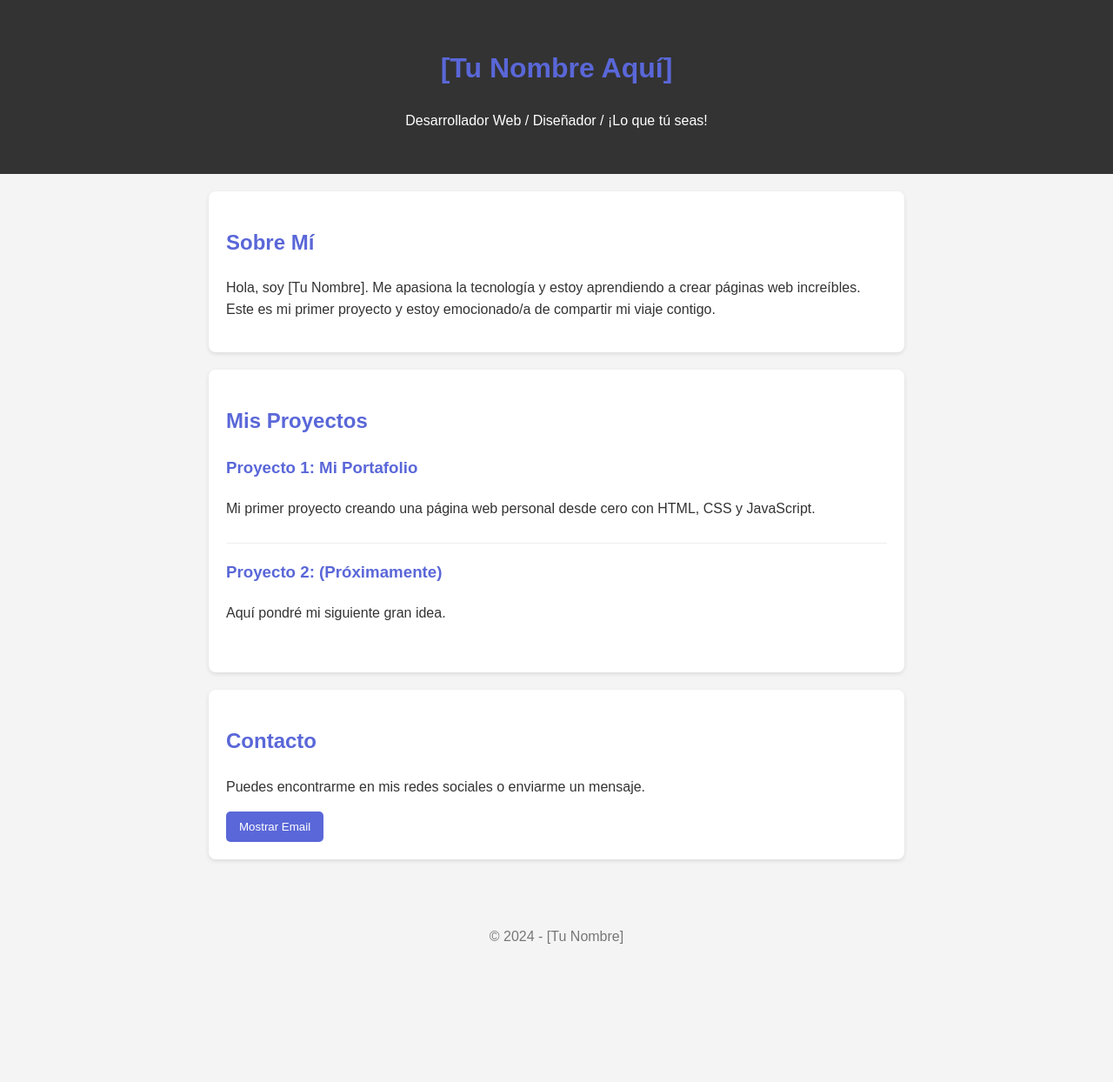
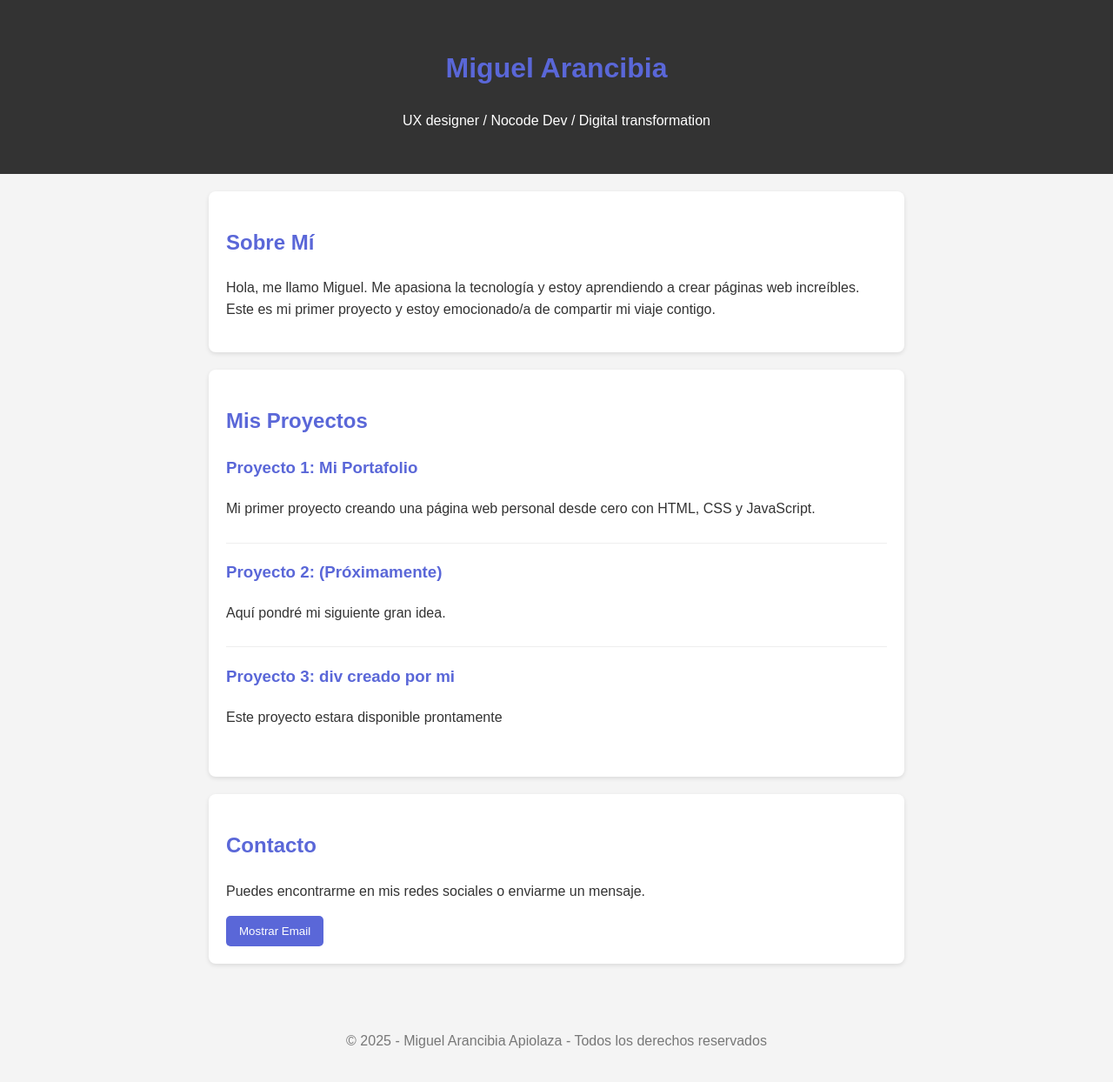
Before and after one commit to Migue-uxdev-13/My_webpage_, a plain HTML site: page index.html in a window 1280 px wide. Shown: the whole page at 87% size. Before the commit the page ends 1126 px from the top, so only its background shows below. Drawn offline with Linux system fonts and the light colour scheme.

Commit message:
Cambios en html

```diff
--- a/index.html
+++ b/index.html
@@ -22,8 +22,8 @@
 
     <header>
         <!-- Un encabezado, usualmente para el título principal y la navegación. -->
-        <h1>[Tu Nombre Aquí]</h1>
-        <p>Desarrollador Web / Diseñador / ¡Lo que tú seas!</p>
+        <h1>Miguel Arancibia </h1>
+        <p> UX designer / Nocode Dev / Digital transformation</p>
     </header>
 
     <main>
@@ -33,7 +33,7 @@
             <!-- Una sección para hablar sobre ti. -->
             <h2>Sobre Mí</h2>
             <p>
-                Hola, soy [Tu Nombre]. Me apasiona la tecnología y estoy aprendiendo a crear
+                Hola, me llamo Miguel. Me apasiona la tecnología y estoy aprendiendo a crear
                 páginas web increíbles. Este es mi primer proyecto y estoy emocionado/a
                 de compartir mi viaje contigo.
             </p>
@@ -50,6 +50,10 @@
                 <h3>Proyecto 2: (Próximamente)</h3>
                 <p>Aquí pondré mi siguiente gran idea.</p>
             </div>
+            <div class="proyecto">
+                <h3>Proyecto 3: div creado por mi</h3>
+                <p> Este proyecto estara disponible prontamente</p>
+            </div>
         </section>
 
         <section id="contacto">
@@ -63,7 +67,7 @@
 
     <footer>
         <!-- El pie de página, usualmente para derechos de autor o enlaces secundarios. -->
-        <p>© 2024 - [Tu Nombre]</p>
+        <p>© 2025 - Miguel Arancibia Apiolaza - Todos los derechos reservados</p>
     </footer>
 
     <!-- Al final del body, conectamos nuestro archivo JavaScript. -->
```
